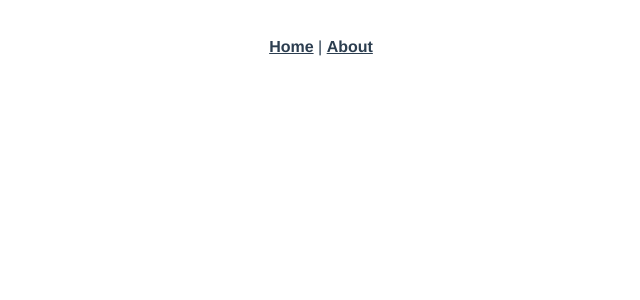
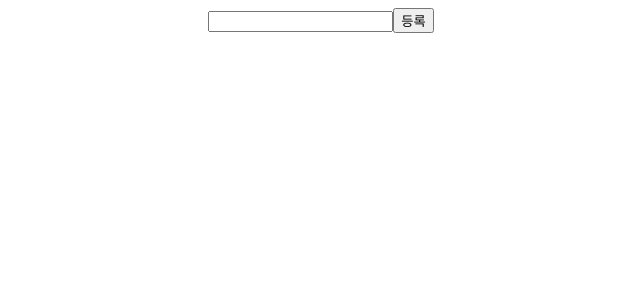
Before and after one commit to EDD-season2/caffeine-fe-shop, a Vue app: page /register in a window 1280 px wide. Shown: the top 300 px of the page, without its empty margins (319-959 px from the left). Built offline with nearby package versions, Linux system fonts and the light colour scheme.

Commit message:
Add components
- For adding shop.
- For showing shop info.

```diff
--- a/src/App.vue
+++ b/src/App.vue
@@ -1,9 +1,5 @@
 <template>
   <div id="app">
-    <div id="nav">
-      <router-link to="/">Home</router-link> |
-      <router-link to="/about">About</router-link>
-    </div>
     <router-view/>
   </div>
 </template>
--- /dev/null
+++ b/src/components/ShopList.vue
@@ -0,0 +1,32 @@
+<template>
+<ul class="shop-list">
+    <template v-for="(item) in itemProps">
+        <ShopListItem :itemProp="item" v-bind:key="item.id"/>
+    </template>
+</ul>
+</template>
+
+<script lang="ts">
+import Vue from 'vue'
+import Component from 'vue-class-component'
+
+import ShopListItem, { ShopListItemProp } from './ShopListItem.vue'
+
+import Shop from '../model/Shop'
+import { Prop } from 'vue-property-decorator'
+
+@Component({
+    components: {
+        ShopListItem
+    }
+})
+export default class ShopList extends Vue {
+    @Prop() private itemProps!: ShopListItemProp[]
+}
+</script>
+
+<style lang="scss" scoped>
+.shop-list {
+    list-style: none;
+}
+</style>
--- /dev/null
+++ b/src/components/ShopListItem.vue
@@ -0,0 +1,25 @@
+<template>
+    <li>{{ itemProp.name }}</li>
+</template>
+
+<script lang="ts">
+import Vue from 'vue'
+import Component from 'vue-class-component'
+import { Prop } from 'vue-property-decorator'
+
+export interface ShopListItemProp {
+    id: number
+    name: string
+}
+
+@Component
+export default class ShopListItem extends Vue {
+    @Prop() private itemProp!: ShopListItemProp
+
+    constructor () {
+        super()
+
+        console.log(this.itemProp)
+    }
+}
+</script>
--- /dev/null
+++ b/src/model/Shop.ts
@@ -0,0 +1,10 @@
+export default class Shop {
+
+    constructor(
+        private _name: string
+    ) {}
+
+    get name() {
+        return name
+    };
+}
--- a/src/router/index.ts
+++ b/src/router/index.ts
@@ -17,6 +17,16 @@ const routes = [
     // this generates a separate chunk (about.[hash].js) for this route
     // which is lazy-loaded when the route is visited.
     component: () => import(/* webpackChunkName: "about" */ '../views/About.vue')
+  },
+  {
+    path: '/register',
+    name: 'register',
+    component: () => import('../views/Register.vue')
+  },
+  {
+    path: '/shop/:shopId',
+    name: 'shopInfo',
+    component: () => import('../views/ShopInfo.vue')
   }
 ]
 
--- a/src/views/Home.vue
+++ b/src/views/Home.vue
@@ -1,18 +1,34 @@
 <template>
-  <div class="home">
-    <img alt="Vue logo" src="../assets/logo.png">
-    <HelloWorld msg="Welcome to Your Vue.js App"/>
+  <div>
+    <router-link to="/register">매장 등록</router-link>
+    <ShopList :itemProps="shops"/>
   </div>
 </template>
 
-<script>
+<script lang="ts">
 // @ is an alias to /src
+import Vue from 'vue'
 import HelloWorld from '@/components/HelloWorld.vue'
+import ShopList from '@/components/ShopList.vue'
+import ShopListItemProp from '@/components/ShopListItem.vue'
+import Component from 'vue-class-component'
 
-export default {
-  name: 'home',
-  components: {
-    HelloWorld
-  }
+@Component({
+    components: {
+        HelloWorld,
+        ShopList
+    }
+})
+export default class Home extends Vue {
+    private shops?: ShopListItemProp[]
+
+    constructor () {
+      super()
+
+      this.shops = [
+        { id: 1, name: '스타벅스 잠실점' },
+        { id: 2, name: '스타벅스 송파구청점' }
+      ]
+    }
 }
 </script>
--- /dev/null
+++ b/src/views/Register.vue
@@ -0,0 +1,23 @@
+<template>
+<div>
+    <input type="text" name="shop-name" v-model="shopName">
+    <button type="button" @click="onRegisterClick">등록</button>
+</div>
+</template>
+
+<script lang="ts">
+import Vue from 'vue'
+import Component from 'vue-class-component'
+
+@Component
+export default class Register extends Vue {
+    private shopName = '';
+
+    private onRegisterClick () {
+        const { shopName } = this
+        this.shopName = ''
+        alert(shopName)
+    }
+}
+
+</script>
--- /dev/null
+++ b/src/views/ShopInfo.vue
@@ -0,0 +1,24 @@
+<template>
+<div>
+    <h2>[{{ shopId }}]</h2>
+</div>
+</template>
+
+<script lang="ts">
+import Vue from 'vue'
+
+import Component from 'vue-class-component'
+import { Prop } from 'vue-property-decorator'
+
+@Component
+export default class ShopInfo extends Vue {
+    private shopId: number = 0
+
+    private beforeMount () {
+        this.shopId = Number(this.$route.params.shopId)
+    }
+}
+</script>
+
+<style>
+</style>
```
Also changed, not shown: .eslintrc.js.
